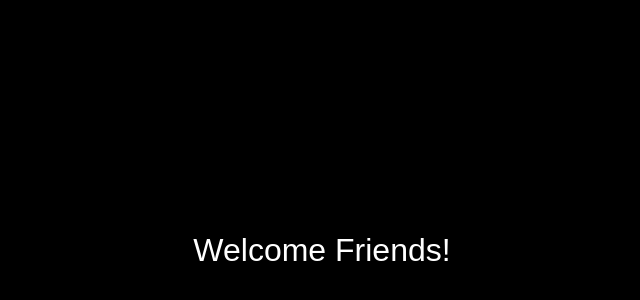
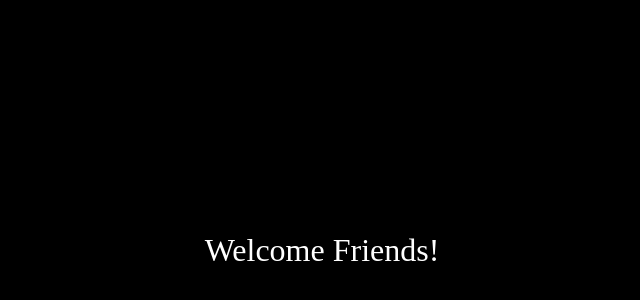
Before and after one commit to alexfduron/Mesa_Bordadora, a plain HTML site: page index.html in a window 1280 px wide. Shown: the part 150-450 px from the top of the page, without its empty margins (318-958 px from the left). Drawn offline with nearby package versions, Linux system fonts and the light colour scheme; a web font is replaced by a local one.

Commit message:
se agrego el link de la fuente

```diff
--- a/index.html
+++ b/index.html
@@ -5,13 +5,18 @@
     <meta charset="utf-8">
     <meta name="viewport" content="width=device-width, initial-scale=1.0">
     <meta http-equiv="refresh" content="5; url=Assembly_Mesa-Assembly.xhtml" />
+
+    <link rel="preconnect" href="https://fonts.googleapis.com">
+    <link rel="preconnect" href="https://fonts.gstatic.com" crossorigin>
+    <link href="https://fonts.googleapis.com/css2?family=Rye&display=swap" rel="stylesheet">
     <title>Splash Screen</title>
     <style>
       body {
         padding: 0;
         margin: 0;
         box-sizing: border-box;
-        font-family: 'Rye', sans-serif;
+        font-family: 'Rye', serif;
+        font-style: normal;
         height: 100vh;
       }
 
```
